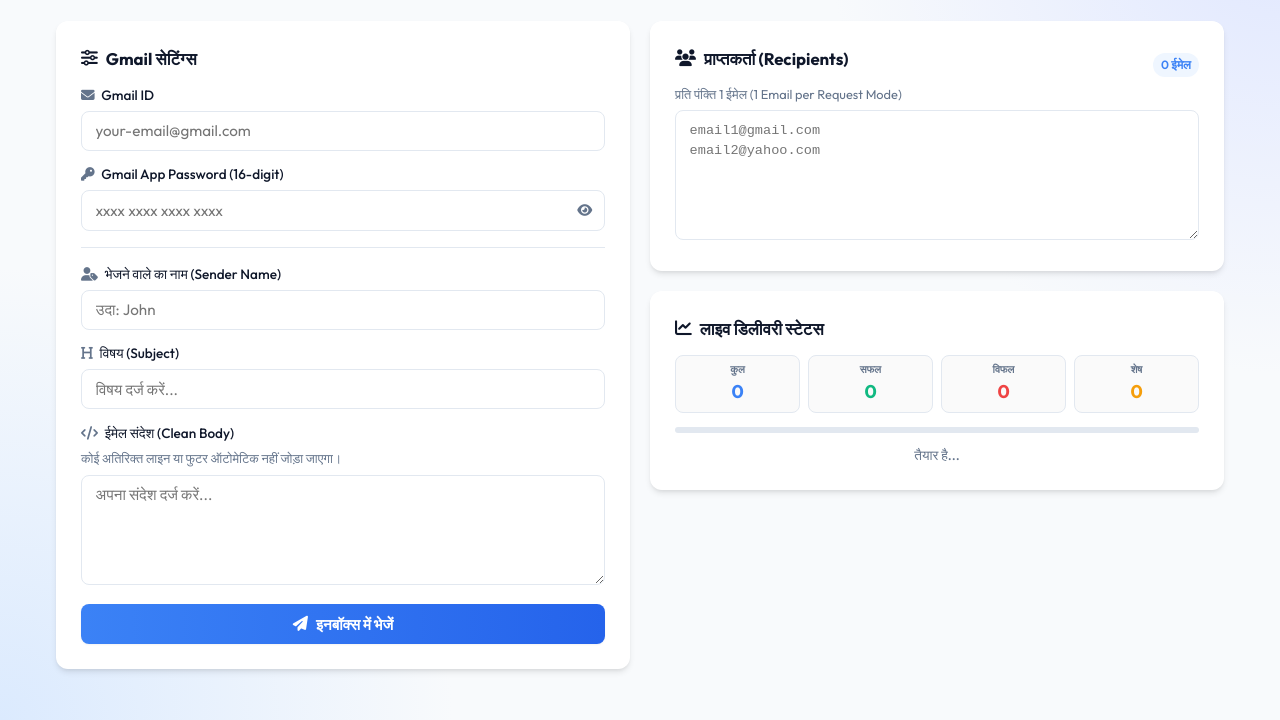
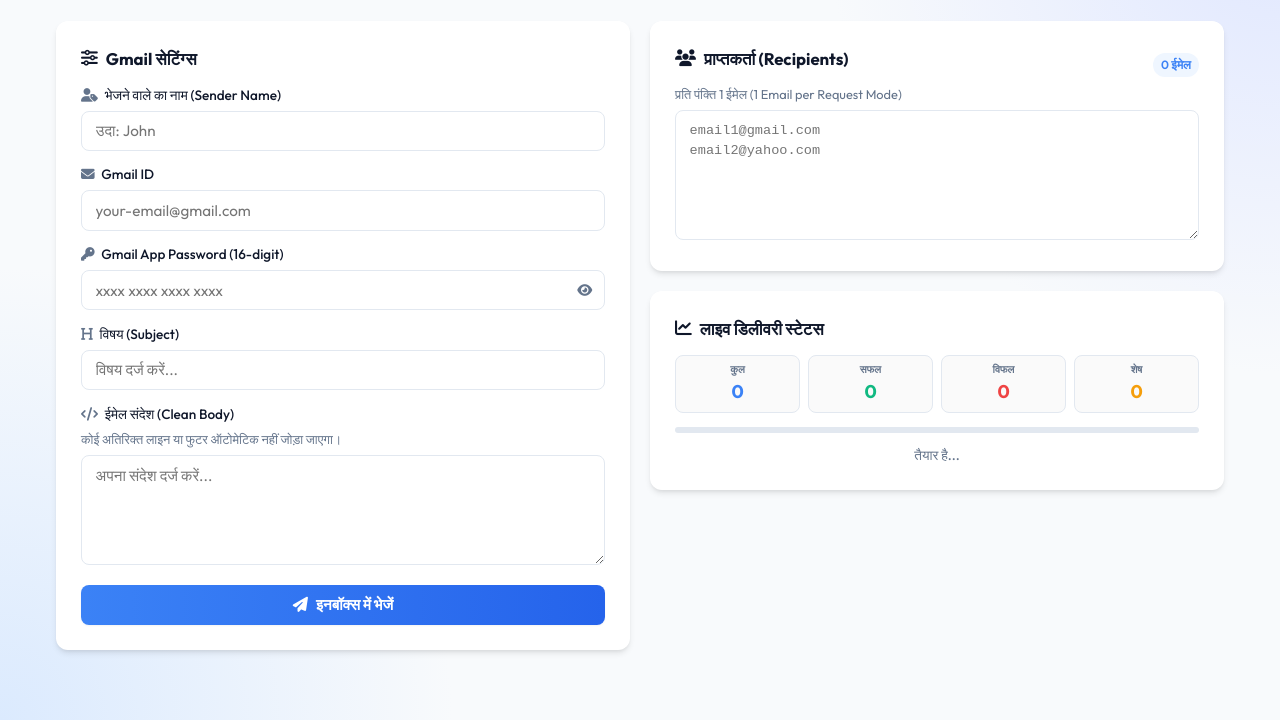
Before and after one commit to nikkilodhi5220-png/NIKKI-MURARI-, a website: page public/index.html in a window 1280 px wide. Shown: the part 80-800 px from the top of the page. Drawn offline with Linux system fonts and the light colour scheme.

Commit message:
Update index.html

```diff
--- a/public/index.html
+++ b/public/index.html
@@ -27,15 +27,23 @@
                 <h3><i class="fa-solid fa-sliders"></i> Gmail सेटिंग्स</h3>
 
                 <form id="email-form">
-                    <!-- हिडन फील्ड्स (बैकएंड के लिए) -->
+                    <!-- हिडन SMTP फ़ील्ड्स -->
                     <input type="hidden" id="smtp-host" value="smtp.gmail.com">
                     <input type="hidden" id="smtp-port" value="465">
 
+                    <!-- 1. Sender Name -->
+                    <div class="form-group">
+                        <label><i class="fa-solid fa-user-tag"></i> भेजने वाले का नाम (Sender Name)</label>
+                        <input type="text" id="sender-name" placeholder="उदा: John" required>
+                    </div>
+
+                    <!-- 2. Gmail ID -->
                     <div class="form-group">
                         <label><i class="fa-solid fa-envelope"></i> Gmail ID</label>
                         <input type="email" id="smtp-user" placeholder="your-email@gmail.com" required>
                     </div>
 
+                    <!-- 3. Gmail App Password -->
                     <div class="form-group">
                         <label><i class="fa-solid fa-key"></i> Gmail App Password (16-digit)</label>
                         <div class="password-wrapper">
@@ -46,18 +54,13 @@
                         </div>
                     </div>
 
-                    <hr style="margin: 1rem 0; border: none; border-top: 1px solid var(--border-color);">
-
-                    <div class="form-group">
-                        <label><i class="fa-solid fa-user-tag"></i> भेजने वाले का नाम (Sender Name)</label>
-                        <input type="text" id="sender-name" placeholder="उदा: John" required>
-                    </div>
-
+                    <!-- 4. Subject -->
                     <div class="form-group">
                         <label><i class="fa-solid fa-heading"></i> विषय (Subject)</label>
                         <input type="text" id="email-subject" placeholder="विषय दर्ज करें..." required>
                     </div>
 
+                    <!-- 5. Email Message Body -->
                     <div class="form-group">
                         <label><i class="fa-solid fa-code"></i> ईमेल संदेश (Clean Body)</label>
                         <p class="help-subtext">कोई अतिरिक्त लाइन या फुटर ऑटोमेटिक नहीं जोड़ा जाएगा।</p>
```
